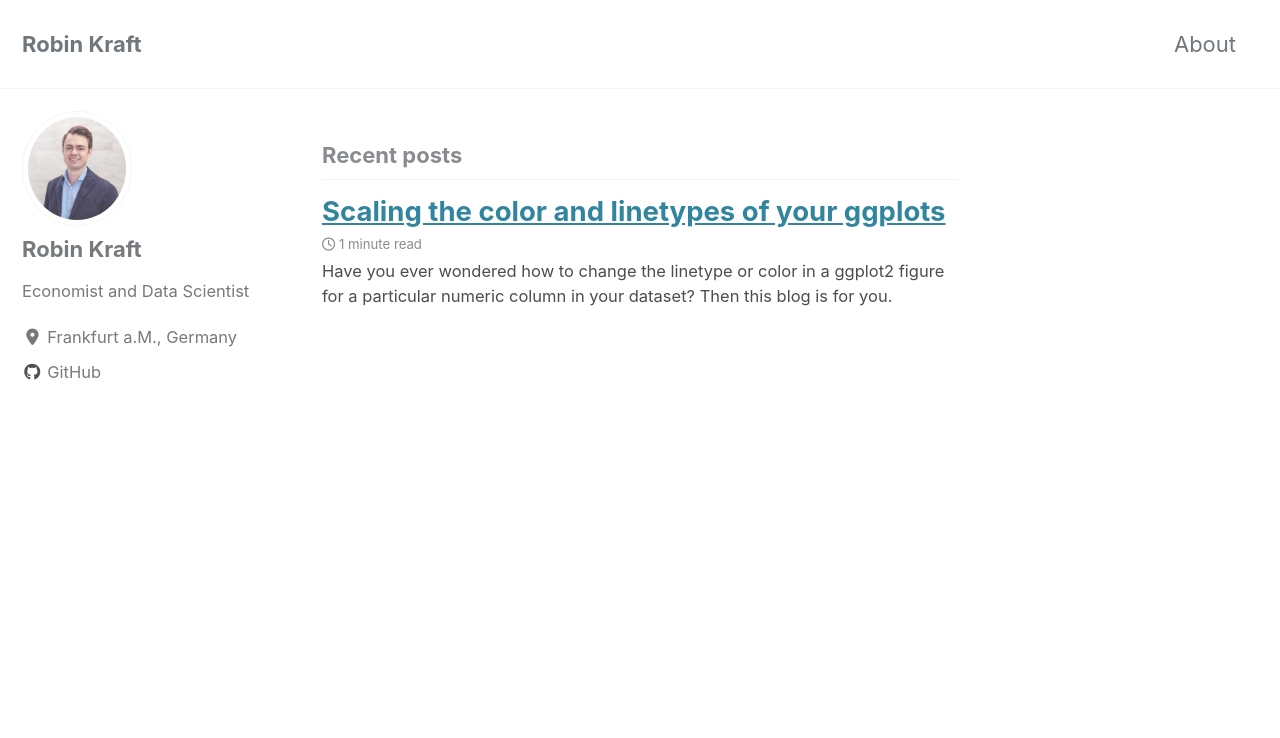
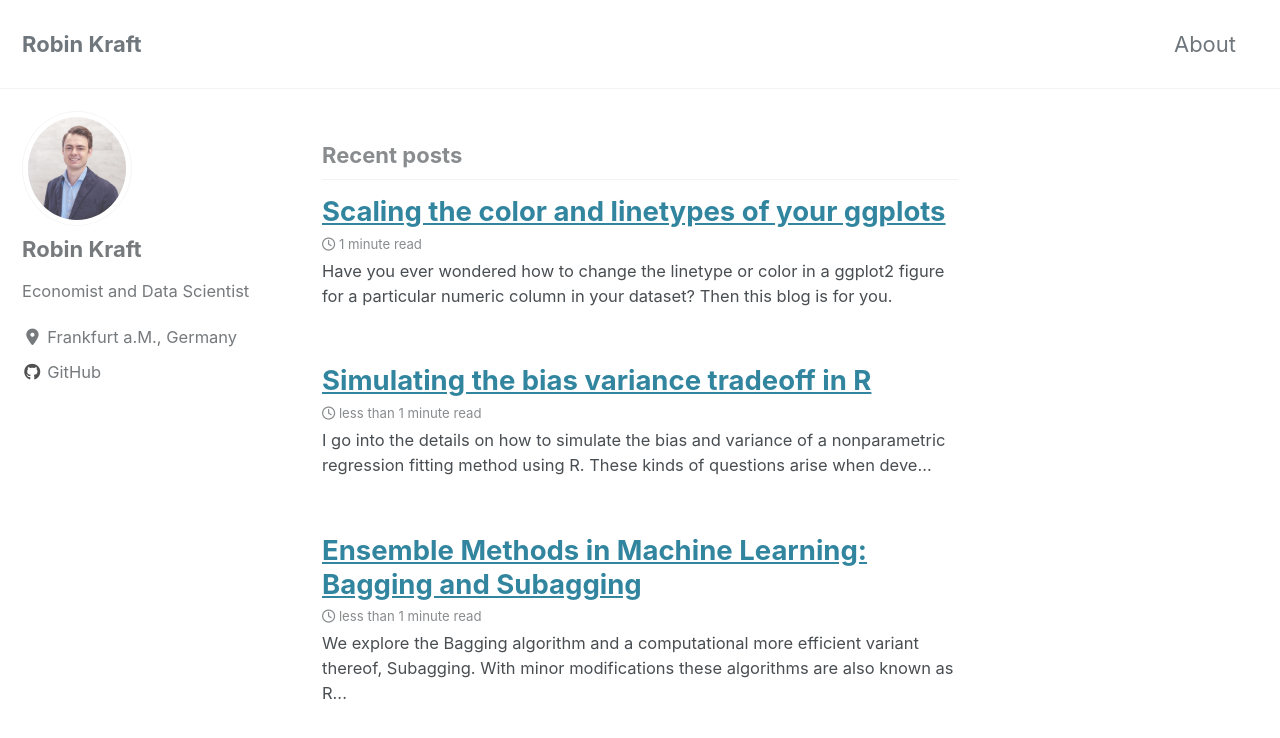
Before and after one commit to rkraft92/robin_kraft92.github.io, a Jekyll site: the page built from index.html, in a window 1280 px wide and 900 px high. Shown: the top 738 px of the window. Built offline with Jekyll 4.4.1, drawn with Linux system fonts in a browser that asks for light colours; cached includes are drawn as plain includes; nearby versions of some CDN libraries; the list of posts is cut into pages by our own code.

Commit message:
more posts

```diff
--- a/_config.yml
+++ b/_config.yml
@@ -20,7 +20,7 @@ title                    : "Robin Kraft"
 title_separator          : "-"
 subtitle                 : # site tagline that appears below site title in masthead
 name                     : "Robin Kraft"
-description              : "An amazing website."
+description              : "Posts that I write in my free time."
 url                      : # the base hostname & protocol for your site e.g. "https://mmistakes.github.io"
 baseurl                  : # the subpath of your site, e.g. "/blog"
 repository               : # GitHub username/repo-name e.g. "mmistakes/minimal-mistakes"
--- /dev/null
+++ b/_posts/2018-08-19-bagging.md
@@ -0,0 +1,10 @@
+---
+title: "Ensemble Methods in Machine Learning: Bagging and Subagging"
+tags:
+  - python
+  - simulation
+  - machine learning
+excerpt: "We explore the Bagging algorithm and a computational more efficient variant thereof, Subagging. With minor modifications these algorithms are also known as Random Forest and are widely applied in industry and academia."
+---
+
+The following [link](https://www.statworx.com/de/blog/ensemble-methods-in-machine-learning-bagging-subagging/) redirects you to a blog that I have written about Bagging and its computationally more efficient variant Subagging during my time at STATWORX.
--- /dev/null
+++ b/_posts/2018-08-19-bias-variance.md
@@ -0,0 +1,9 @@
+---
+title: "Simulating the bias variance tradeoff in R"
+tags:
+  - r
+  - simulation
+excerpt: "I go into the details on how to simulate the bias and variance of a nonparametric regression fitting method using R. These kinds of questions arise when developing, for example, new machine learning algorithms or testing established ones which shall generalize well to new unseen data."
+---
+
+The following [link](https://www.statworx.com/de/blog/simulating-the-bias-variance-tradeoff-in-r/) redirects you to a blog that I have written about simulating the bias variance tradeoff for smoothing splines during my time at STATWORX.
```
